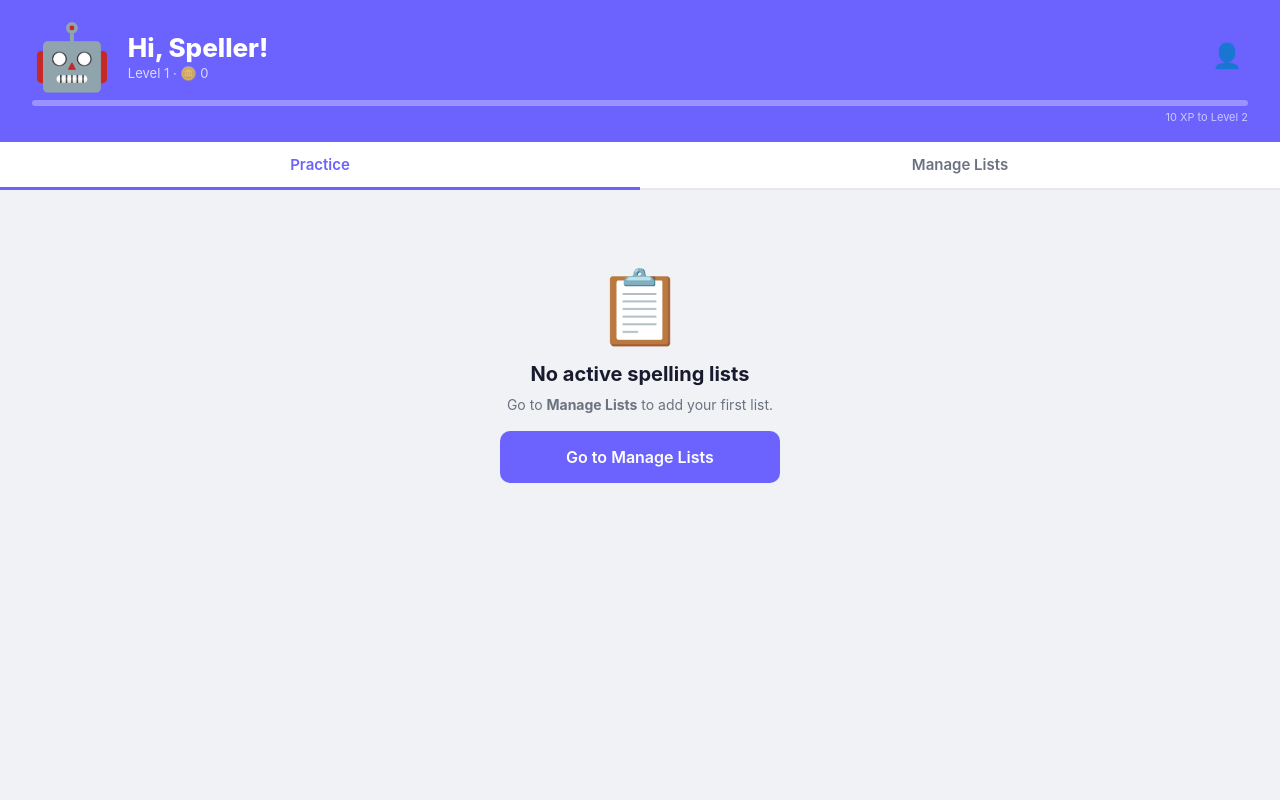
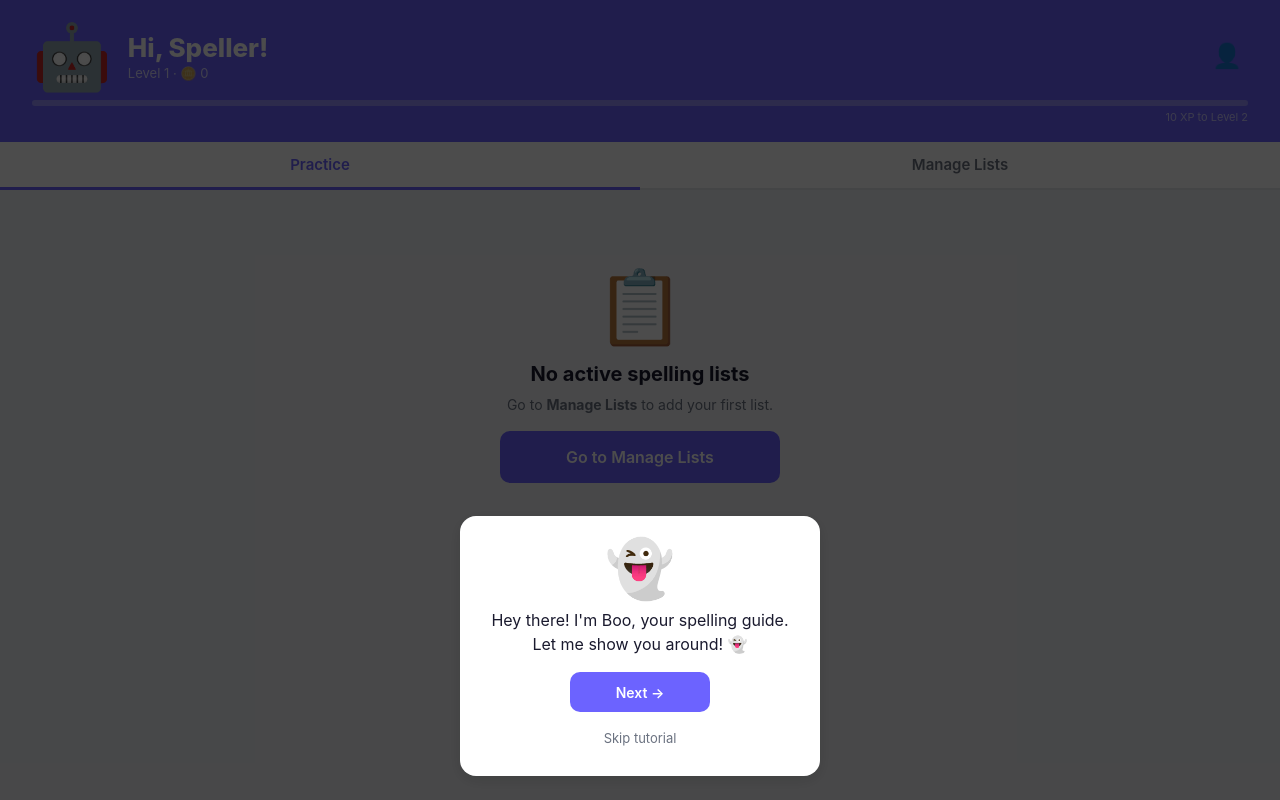
Before and after one commit to GitRusSG/SpellQuest, a website: page index.html in a window 1280 px wide. Drawn offline with nearby package versions, Linux system fonts and the light colour scheme.

Commit message:
feat: ghost tutorial for new users (#25)
- Boo the ghost 👻 guides first-time users through the app
- Steps: home overview, manage tab, add list button, practice tab,
  hero shop introduction, and 5 coin gift
- Highlighted elements glow purple during relevant steps
- Skip button available at every step
- Tutorial state persisted in Store (tutorialDone flag)
- Only shows once per account

```diff
--- a/css/styles.css
+++ b/css/styles.css
@@ -1381,3 +1381,65 @@ input[type="date"].form-input { height: 52px; }
     color: var(--text-light);
     font-style: italic;
 }
+
+/* ── Tutorial overlay ── */
+.tutorial-overlay {
+    position: fixed;
+    inset: 0;
+    background: rgba(0, 0, 0, 0.7);
+    z-index: 2000;
+    display: flex;
+    align-items: flex-end;
+    justify-content: center;
+    padding: 24px 16px;
+    animation: fadeIn 0.2s ease;
+}
+
+.tutorial-bubble {
+    background: var(--card);
+    border-radius: var(--radius);
+    padding: 24px 20px 20px;
+    max-width: 360px;
+    width: 100%;
+    text-align: center;
+    box-shadow: var(--shadow-md);
+    animation: tutorialBounce 0.3s ease;
+}
+
+@keyframes tutorialBounce {
+    0%   { transform: translateY(20px); opacity: 0; }
+    60%  { transform: translateY(-4px); opacity: 1; }
+    100% { transform: translateY(0); }
+}
+
+.tutorial-ghost {
+    font-size: 56px;
+    line-height: 1;
+    margin-bottom: 12px;
+}
+
+.tutorial-message {
+    font-size: 16px;
+    line-height: 1.5;
+    color: var(--text);
+    margin-bottom: 16px;
+}
+
+.tutorial-next-btn {
+    margin: 0 auto;
+    width: auto;
+    min-width: 140px;
+}
+
+.tutorial-skip-btn {
+    margin-top: 8px;
+    font-size: 13px;
+    color: var(--text-light);
+}
+
+.tutorial-highlight {
+    position: relative;
+    z-index: 2001;
+    border-radius: var(--radius-sm);
+    box-shadow: 0 0 0 4px rgba(108, 99, 255, 0.6), 0 0 20px rgba(108, 99, 255, 0.3);
+}
--- a/index.html
+++ b/index.html
@@ -28,6 +28,7 @@
     <script src="js/game/heroes.js"></script>
     <script src="js/game/testpause.js"></script>
     <script src="js/game/profanity.js"></script>
+    <script src="js/game/tutorial.js"></script>
     <script src="js/speech/voice.js"></script>
     <script src="js/spelling/checker.js"></script>
     <script src="js/camera/ocr.js"></script>
--- /dev/null
+++ b/js/game/tutorial.js
@@ -0,0 +1,164 @@
+/* ===== SpellQuest Tutorial ===== */
+/* A friendly ghost guides new users through the app */
+
+const Tutorial = (() => {
+    const STEPS = [
+        {
+            message: "Hey there! I'm Boo, your spelling guide. Let me show you around! 👻",
+            action: null
+        },
+        {
+            message: "This is your home screen. You can see your hero, level, and coins up here!",
+            highlight: '.home-header',
+            action: null
+        },
+        {
+            message: "To get started, you need a spelling list. Tap the 'Manage Lists' tab to see how!",
+            highlight: '.home-tabs',
+            action: 'switchManageTab'
+        },
+        {
+            message: "See that big '+' button? That's how you add a new spelling list. You can type words or take a photo of your school sheet!",
+            highlight: '.btn-add-list',
+            action: null
+        },
+        {
+            message: "Once you have a list, switch to 'Practice' to test yourself. You'll earn ⭐ XP and 🪙 coins for every correct answer!",
+            action: 'switchPracticeTab'
+        },
+        {
+            message: "Coins let you buy cool heroes! Let me show you the Hero Shop...",
+            action: 'showHeroShop'
+        },
+        {
+            message: "Here's the Hero Shop! Save up coins from spelling tests to unlock new heroes. Each one has a different personality!",
+            highlight: '.hero-grid',
+            action: null
+        },
+        {
+            message: "Here's 5 🪙 coins from me to get you started. Good luck with your spelling! 👻✨",
+            action: 'giveCoins'
+        }
+    ];
+
+    let _step = 0;
+    let _overlay = null;
+
+    function shouldShow() {
+        return !Store.get('tutorialDone');
+    }
+
+    function start() {
+        _step = 0;
+        _showStep();
+    }
+
+    function _showStep() {
+        if (_step >= STEPS.length) {
+            _finish();
+            return;
+        }
+
+        const step = STEPS[_step];
+
+        // Perform pre-render actions
+        if (step.action === 'switchManageTab') {
+            const manageTab = document.querySelectorAll('.home-tab')[1];
+            if (manageTab) manageTab.click();
+            // Small delay for tab content to render
+            setTimeout(() => _renderBubble(step), 300);
+            return;
+        }
+        if (step.action === 'switchPracticeTab') {
+            const practiceTab = document.querySelectorAll('.home-tab')[0];
+            if (practiceTab) practiceTab.click();
+            setTimeout(() => _renderBubble(step), 300);
+            return;
+        }
+        if (step.action === 'showHeroShop') {
+            _renderBubble(step);
+            return;
+        }
+        if (step.action === 'giveCoins') {
+            Progression.addCoins(5);
+            _renderBubble(step);
+            return;
+        }
+
+        _renderBubble(step);
+    }
+
+    function _renderBubble(step) {
+        // Remove old overlay
+        _removeOverlay();
+
+        _overlay = document.createElement('div');
+        _overlay.className = 'tutorial-overlay';
+
+        const highlight = step.highlight ? document.querySelector(step.highlight) : null;
+
+        let spotlightStyle = '';
+        if (highlight) {
+            const rect = highlight.getBoundingClientRect();
+            highlight.classList.add('tutorial-highlight');
+            spotlightStyle = `
+                --spot-top: ${rect.top - 4}px;
+                --spot-left: ${rect.left - 4}px;
+                --spot-width: ${rect.width + 8}px;
+                --spot-height: ${rect.height + 8}px;
+            `;
+        }
+
+        _overlay.setAttribute('style', spotlightStyle);
+        _overlay.innerHTML = `
+            <div class="tutorial-bubble">
+                <div class="tutorial-ghost">👻</div>
+                <div class="tutorial-message">${step.message}</div>
+                <button class="btn btn-primary btn-small tutorial-next-btn" onclick="Tutorial.next()">
+                    ${_step < STEPS.length - 1 ? 'Next →' : 'Let\'s go! 🎉'}
+                </button>
+                <button class="btn-text tutorial-skip-btn" onclick="Tutorial.skip()">Skip tutorial</button>
+            </div>
+        `;
+
+        document.body.appendChild(_overlay);
+    }
+
+    function next() {
+        // If current step navigates to hero shop, do it before advancing
+        const currentStep = STEPS[_step];
+        if (currentStep.action === 'showHeroShop') {
+            _removeOverlay();
+            Screens.showHeroShop();
+            _step++;
+            setTimeout(() => _showStep(), 400);
+            return;
+        }
+
+        _step++;
+        _showStep();
+    }
+
+    function skip() {
+        _finish();
+    }
+
+    function _finish() {
+        _removeOverlay();
+        Store.set('tutorialDone', true);
+        // Return to home
+        Screens.showHome();
+    }
+
+    function _removeOverlay() {
+        if (_overlay) {
+            _overlay.remove();
+            _overlay = null;
+        }
+        document.querySelectorAll('.tutorial-highlight').forEach(el => {
+            el.classList.remove('tutorial-highlight');
+        });
+    }
+
+    return { shouldShow, start, next, skip };
+})();
--- a/js/storage/store.js
+++ b/js/storage/store.js
@@ -21,7 +21,8 @@ const Store = (() => {
         premium: false,
         premiumPlan: null,
         premiumExpiry: null,
-        premiumPurchaseDate: null
+        premiumPurchaseDate: null,
+        tutorialDone: false
     };
 
     // ── localStorage helpers ─────────────────────────────────────────────────
--- a/js/ui/screens.js
+++ b/js/ui/screens.js
@@ -253,7 +253,12 @@ const Screens = (() => {
             </div>
         </div>`;
 
-        _renderTabContent();
+        _renderTabContent().then(() => {
+            // Show tutorial for first-time users
+            if (Tutorial.shouldShow()) {
+                setTimeout(() => Tutorial.start(), 500);
+            }
+        });
     }
 
     async function _renderTabContent() {
```
